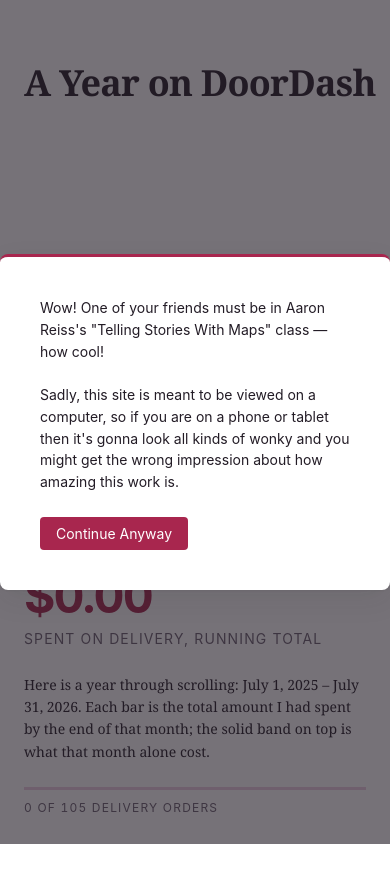
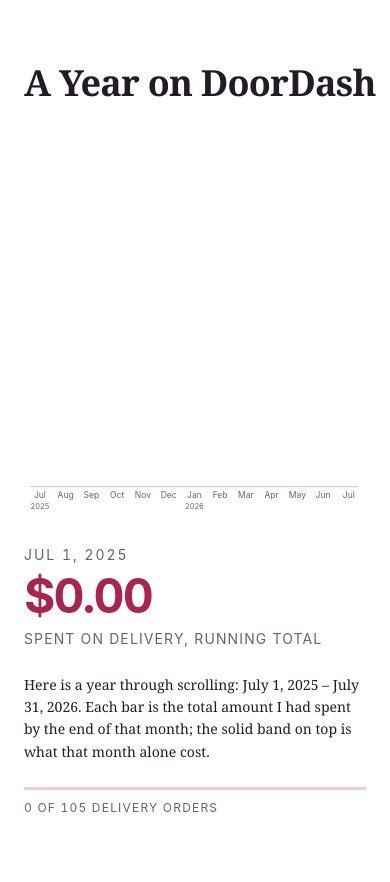
Before and after one commit to mango-jackson-gen1/A_year_on_Doordash, a plain HTML site: page index.html in a window 390 px wide. Shown: the top 882 px of the page. Drawn offline with nearby package versions, Linux system fonts and the light colour scheme; a script that the page names is missing.

Commit message:
Remove mobile warning popup
Co-Authored-By: Claude Opus 5.5 <noreply@anthropic.com>

```diff
--- a/index.html
+++ b/index.html
@@ -309,49 +309,6 @@
         .hero__item--drop {
           transform: none;
         }
-      }
-
-      /* ===================================================================
-         MOBILE WARNING MODAL
-         =================================================================== */
-
-      .modal {
-        display: none;
-        position: fixed;
-        inset: 0;
-        background: var(--scrim);
-        justify-content: center;
-        align-items: center;
-        z-index: 9999;
-      }
-
-      .modal-content {
-        background: var(--surface);
-        padding: var(--sp-lg);
-        max-width: 25rem;
-        border-radius: 8px;
-        border-top: 3px solid var(--accent);
-        text-align: left;
-        font-family: var(--font-sans);
-        font-size: var(--fs-small);
-        line-height: 1.55;
-        color: var(--ink);
-        box-shadow: var(--shadow-card);
-      }
-
-      /* The card's copy is a bare <span>, so without this the button flows
-         inline at the end of the last sentence. */
-      .modal button {
-        display: block;
-        margin-top: var(--sp-md);
-        padding: var(--sp-xs) var(--sp-sm);
-        font-family: var(--font-sans);
-        font-size: var(--fs-small);
-        color: var(--surface);
-        background: var(--accent);
-        border: 0;
-        border-radius: 4px;
-        cursor: pointer;
       }
 
       /* ===================================================================
@@ -951,16 +908,6 @@
     >
   </figure>
 
-    <!-- Mobile Warning Modal -->
-    <div id="deviceModal" class="modal">
-      <div class="modal-content">
-        <span>
-          Wow! One of your friends must be in Aaron Reiss's "Telling Stories With Maps" class — how cool! <br><br> Sadly, this site is meant to be viewed on a computer, so if you are on a phone or tablet then it's gonna look all kinds of wonky and you might get the wrong impression about how amazing this work is.
-        </span>
-        <button id="continueBtn">Continue Anyway</button>
-      </div>
-    </div>
-
 <!-- ===== One year of delivery spending, scrubbed by scroll position ===== -->
 <script>
 (function () {
@@ -1935,22 +1882,5 @@ if ("ResizeObserver" in window && figureNode) {
 })();
 </script>
 
-<!-- mobile phone warning modal -->
-<script>
-  document.addEventListener("DOMContentLoaded", function () {
-    const isSmallScreen = window.innerWidth <= 900;
-
-    if (isSmallScreen) {
-      document.getElementById("deviceModal").style.display = "flex";
-    }
-
-    document
-      .getElementById("continueBtn")
-      .addEventListener("click", function () {
-        document.getElementById("deviceModal").style.display = "none";
-      });
-  });
-</script>
-
   </body>
 </html>
```
